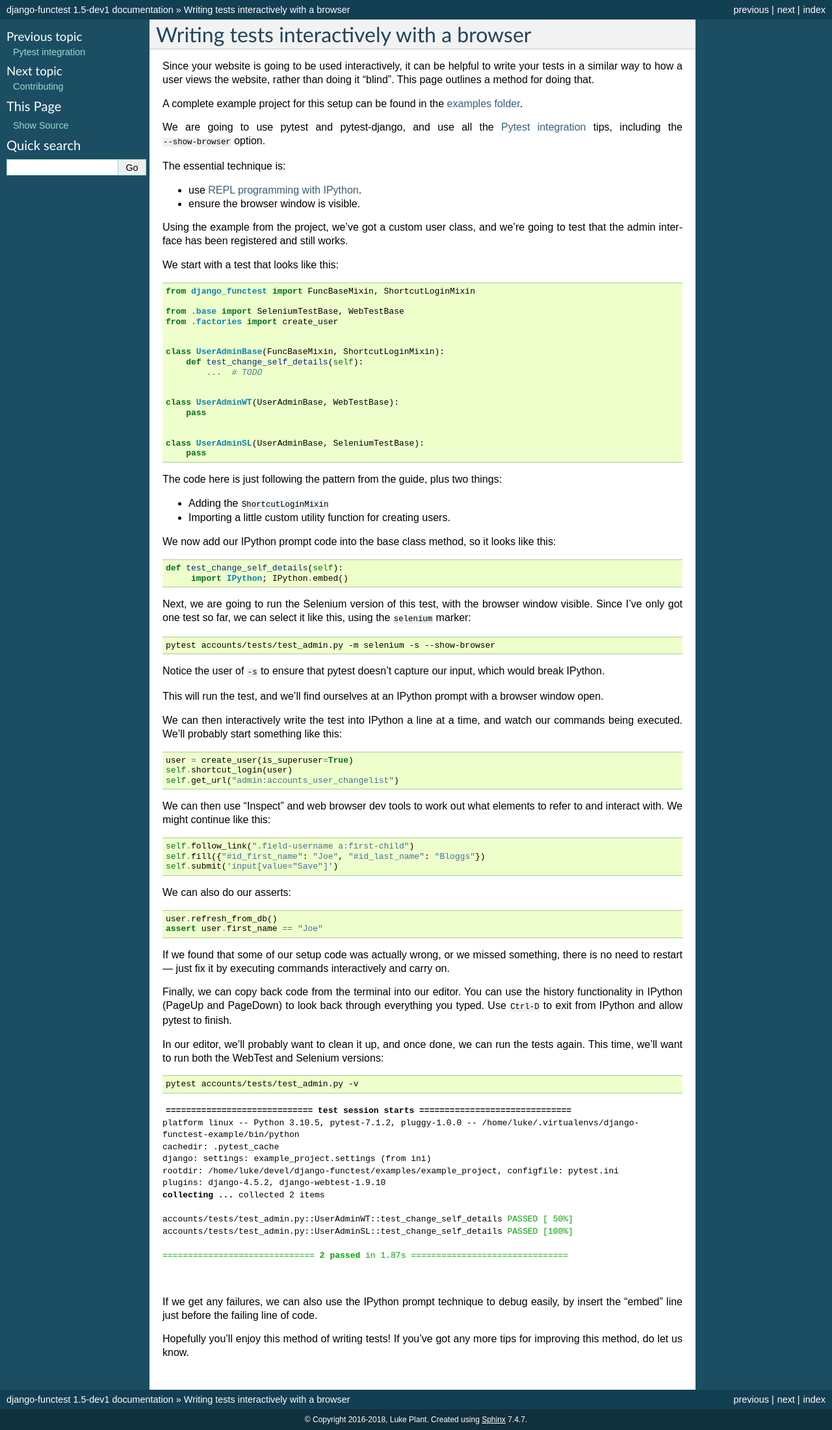
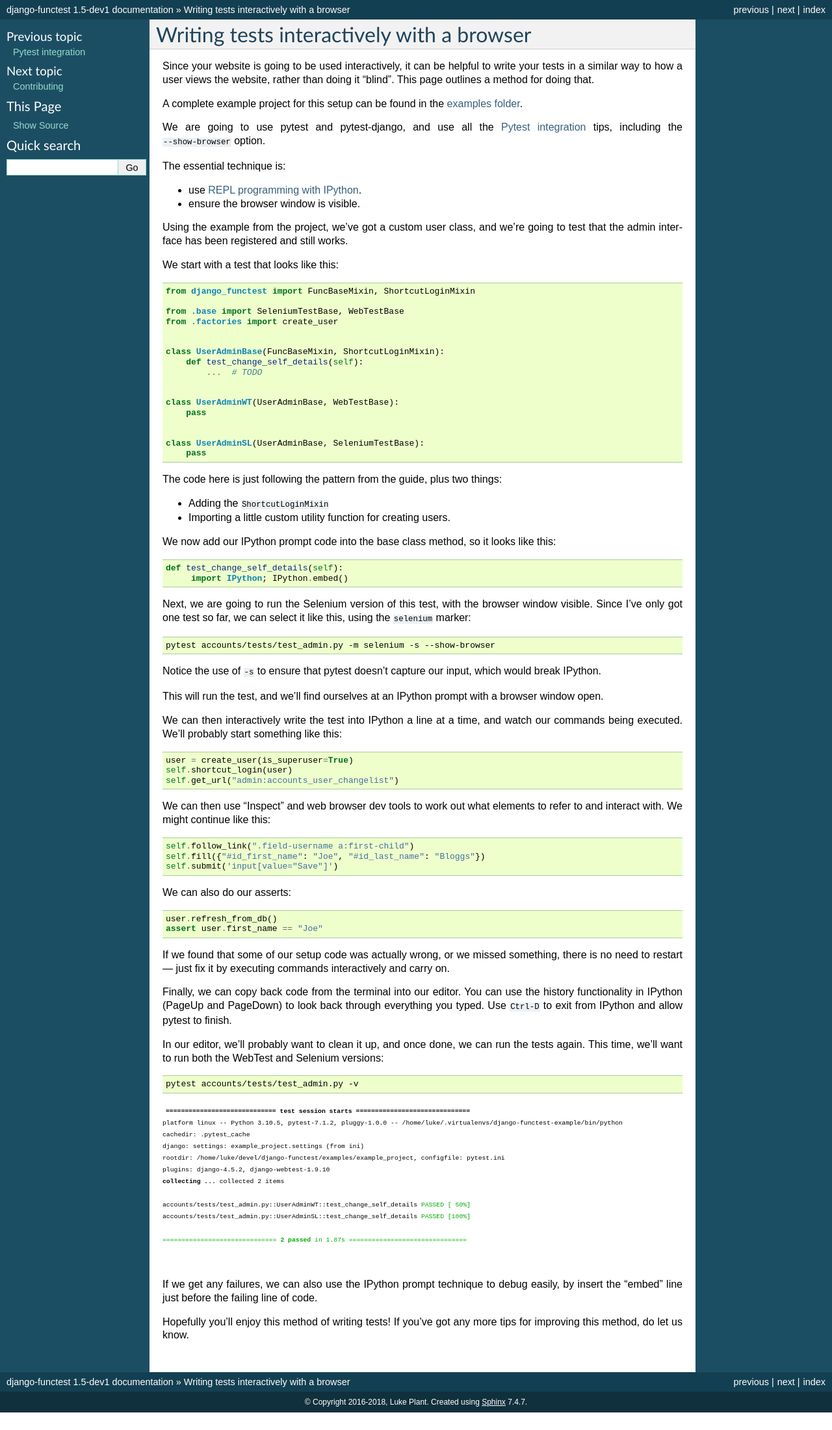
Before and after one commit to django-functest/django-functest, a Sphinx documentation site: the page built from docs/interactive.rst, in a window 1280 px wide. Shown: the whole page at 65% size. Built offline with Sphinx 7.4.7, drawn with Linux system fonts in a browser that asks for light colours; after the commit the page ends 2174 px from its top, so only the background shows below that.

Commit message:
Docs fixes

```diff
--- a/docs/interactive.rst
+++ b/docs/interactive.rst
@@ -67,7 +67,7 @@ using the ``selenium`` marker:
    pytest accounts/tests/test_admin.py -m selenium -s --show-browser
 
 
-Notice the user of ``-s`` to ensure that pytest doesn’t capture our input, which
+Notice the use of ``-s`` to ensure that pytest doesn’t capture our input, which
 would break IPython.
 
 This will run the test, and we’ll find ourselves at an IPython prompt with a
@@ -120,7 +120,7 @@ versions:
 .. raw:: html
 
    <style type="text/css">
-   .ansi2html-content { display: inline; white-space: pre-wrap; word-wrap: break-word; border: 0;}
+   .ansi2html-content { display: inline; white-space: pre-wrap; word-wrap: break-word; border: 0; font-size: 75%;}
 
    .body_foreground { color: #AAAAAA; }
    .body_background { background-color: #000000; }
```
